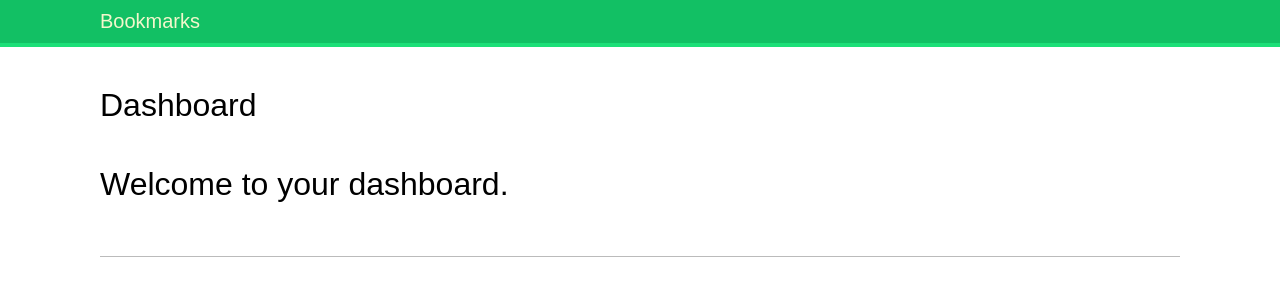
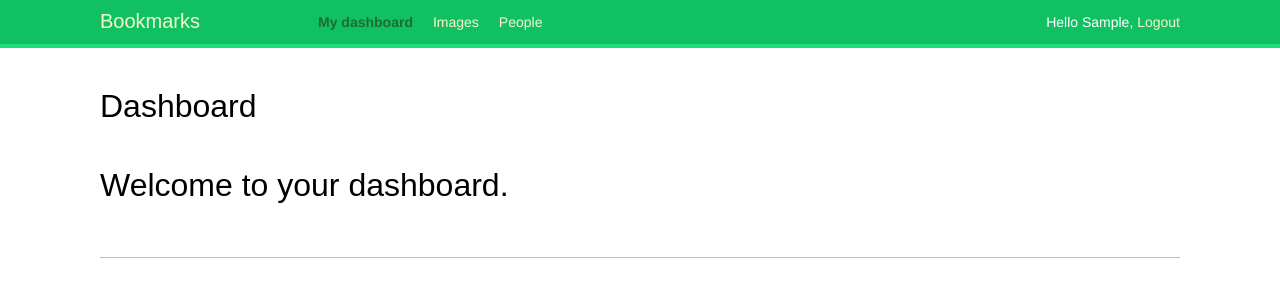
Before and after one commit to zhibailin/social_web, a Django app: page /account/ in a window 1280 px wide. Shown: the top 300 px of the page. Run offline with Django 3.2, Linux system fonts and the light colour scheme; the visitor is signed in with stand-in values (Sample User, id 1); some web fonts are replaced.

Commit message:
template : add login and logout links to the base.html

```diff
--- a/bookmarks/account/templates/base.html
+++ b/bookmarks/account/templates/base.html
@@ -8,6 +8,28 @@
 <body>
   <div id="header">
     <span class="logo">Bookmarks</span>
+    {% if request.user.is_authenticated %}
+      <ul class="menu">
+        <li {% if section == "dashboard" %}class="selected"{% endif %}>
+          <a href="{% url 'dashboard' %}">My dashboard</a>
+        </li>
+        <li {% if section == "images" %}class="selected"{% endif %}>
+          <a href="#">Images</a>
+        </li>
+        <li {% if section == "people" %}class="selected"{% endif %}>
+          <a href="#">People</a>
+        </li>
+      </ul>
+    {% endif %}
+
+    <span class="user">
+      {% if request.user.is_authenticated %}
+        Hello {{ request.user.first_name }},
+        <a href="{% url 'logout' %}">Logout</a>
+      {% else %}
+        <a href="{% url 'login' %}">Log-in</a>
+      {% endif %}
+    </span>
   </div>
   <div id="content">
     {% block content %}
```
